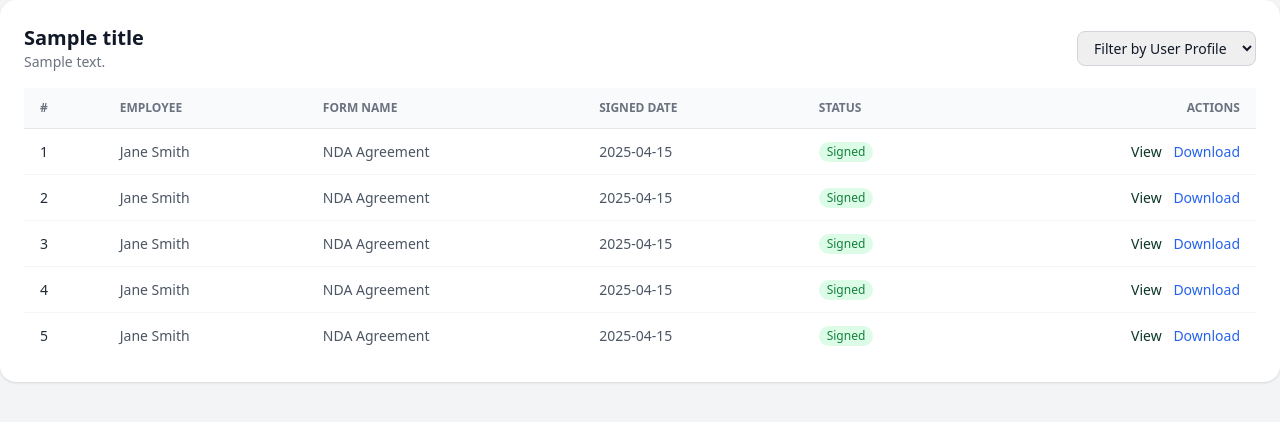
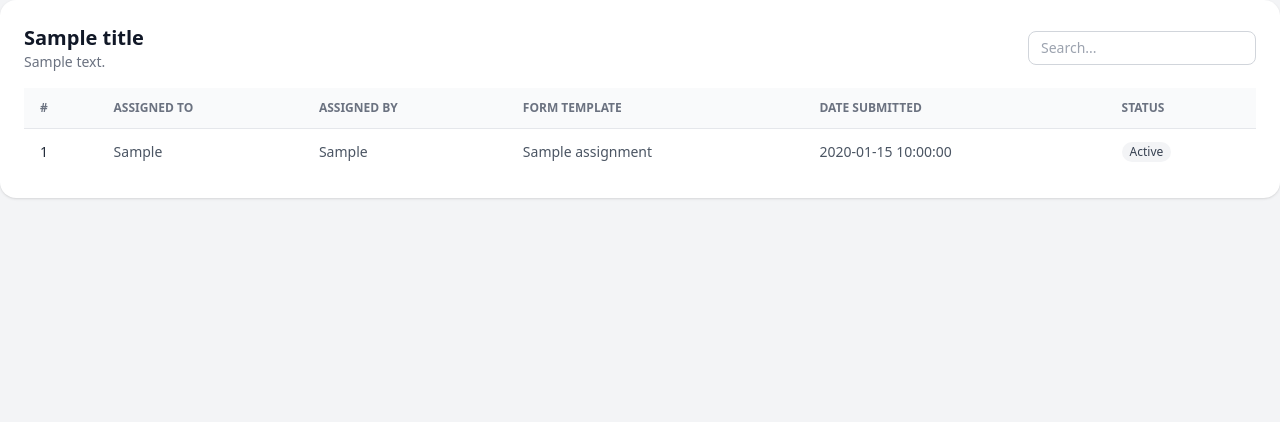
Before and after one commit to VortexWeb-Dev/gi-form-management, a PHP site: template views/archive.php in a window 1280 px wide. Shown: the top 422 px of the page. Run offline with PHP 8.4, Linux system fonts and the light colour scheme; the template is opened without the code that fills it: most values are stand-ins (such as "Sample title", 1, 10 or a date in 2020); some libraries are stand-ins or nearby versions.

Commit message:
Implement db connection for archived forms

```diff
--- a/views/archive.php
+++ b/views/archive.php
@@ -3,15 +3,9 @@
         <div class="flex items-center justify-between mb-4">
             <div>
                 <h2 class="text-xl font-semibold"><?= htmlspecialchars($title ?? 'Archive') ?></h2>
-                <p class="text-sm text-gray-500"><?= htmlspecialchars($description ?? 'Access and manage all completed and signed forms.') ?></p>
+                <p class="text-sm text-gray-500"><?= htmlspecialchars($description ?? 'View all submitted forms') ?></p>
             </div>
-            <select class="border border-gray-300 rounded-lg px-3 py-1.5 text-sm focus:outline-none focus:ring focus:border-[#0c372a]">
-                <option value="">Filter by User Profile</option>
-                <option>HR Department</option>
-                <option>Admin</option>
-                <option>Finance</option>
-                <option>Sales</option>
-            </select>
+            <input id="searchInput" type="text" placeholder="Search..." class="border border-gray-300 rounded-lg px-3 py-1.5 text-sm focus:outline-none focus:ring focus:border-[#0c372a]">
         </div>
 
         <div class="overflow-x-auto">
@@ -19,31 +13,129 @@
                 <thead class="bg-gray-50 border-b text-xs text-gray-500 uppercase">
                     <tr>
                         <th class="px-4 py-3">#</th>
-                        <th class="px-4 py-3">Employee</th>
-                        <th class="px-4 py-3">Form Name</th>
-                        <th class="px-4 py-3">Signed Date</th>
+                        <th class="px-4 py-3">Assigned To</th>
+                        <th class="px-4 py-3">Assigned By</th>
+                        <th class="px-4 py-3">Form Template</th>
+                        <th class="px-4 py-3">Date Submitted</th>
                         <th class="px-4 py-3">Status</th>
-                        <th class="px-4 py-3 text-right">Actions</th>
                     </tr>
                 </thead>
                 <tbody class="divide-y divide-gray-100">
-                    <?php foreach (range(1, 5) as $i): ?>
+                    <?php foreach ($assignments as $index => $assignment): ?>
                         <tr class="hover:bg-gray-50">
-                            <td class="px-4 py-3 font-medium text-gray-800"><?= $i ?></td>
-                            <td class="px-4 py-3">Jane Smith</td>
-                            <td class="px-4 py-3">NDA Agreement</td>
-                            <td class="px-4 py-3">2025-04-15</td>
+                            <td class="px-4 py-3 font-medium text-gray-800"><?= $index + 1 ?></td>
+                            <td class="px-4 py-3"><?= htmlspecialchars($assignment['assigned_to'] ?? 'N/A') ?></td>
+                            <td class="px-4 py-3"><?= htmlspecialchars($assignment['assigned_by'] ?? 'N/A') ?></td>
+                            <td class="px-4 py-3"><?= htmlspecialchars($assignment['template_name'] ?? 'N/A') ?></td>
                             <td class="px-4 py-3">
-                                <span class="inline-block px-2 py-0.5 rounded-full text-xs bg-green-100 text-green-700">Signed</span>
+                                <?= $assignment['submitted_at'] ? $assignment['submitted_at'] : '—' ?>
                             </td>
-                            <td class="px-4 py-3 text-right space-x-2">
-                                <button class="text-[#0c372a] hover:underline text-sm">View</button>
-                                <button class="text-blue-600 hover:underline text-sm">Download</button>
+                            <td class="px-4 py-3">
+                                <?php
+                                $status = strtolower($assignment['status']);
+                                $statusColors = [
+                                    'pending' => ['bg' => 'bg-yellow-100', 'text' => 'text-yellow-700'],
+                                    'submitted' => ['bg' => 'bg-blue-100', 'text' => 'text-blue-700'],
+                                    'approved' => ['bg' => 'bg-green-100', 'text' => 'text-green-700'],
+                                    'rejected' => ['bg' => 'bg-red-100', 'text' => 'text-red-700'],
+                                ];
+                                $color = $statusColors[$status] ?? ['bg' => 'bg-gray-100', 'text' => 'text-gray-700'];
+                                ?>
+                                <span class="inline-block px-2 py-0.5 rounded-full text-xs <?= $color['bg'] ?> <?= $color['text'] ?>">
+                                    <?= ucfirst($status) ?>
+                                </span>
                             </td>
                         </tr>
-                    <?php endforeach ?>
+                    <?php endforeach; ?>
                 </tbody>
             </table>
+
+            <!-- Modal -->
+            <div id="assignmentModal" class="fixed inset-0 z-50 hidden items-center justify-center bg-black bg-opacity-40">
+                <div class="bg-white rounded-2xl shadow-xl w-full max-w-2xl p-6 relative">
+                    <button id="closeModalBtn" class="absolute top-4 right-4 text-gray-500 hover:text-black text-xl">&times;</button>
+                    <h3 class="text-lg font-semibold mb-4">Assignment Details</h3>
+                    <div id="modalContent" class="text-sm text-gray-700 space-y-2">
+                        <!-- Content gets filled via JS -->
+                    </div>
+                </div>
+            </div>
+
+            <script>
+                document.querySelectorAll('.view-btn').forEach(button => {
+                    button.addEventListener('click', () => {
+                        const modal = document.getElementById('assignmentModal');
+                        const content = document.getElementById('modalContent');
+                        content.innerHTML = `
+            <p><strong>Assigned To:</strong> ${button.dataset.to}</p>
+            <p><strong>Assigned By:</strong> ${button.dataset.by}</p>
+            <p><strong>Form Template:</strong> ${button.dataset.form}</p>
+            <p><strong>Date Submitted:</strong> ${button.dataset.date}</p>
+            <p><strong>Status:</strong> ${button.dataset.status}</p>
+        `;
+                        modal.classList.remove('hidden');
+                        modal.classList.add('flex');
+                    });
+                });
+
+                document.getElementById('closeModalBtn').addEventListener('click', () => {
+                    const modal = document.getElementById('assignmentModal');
+                    modal.classList.add('hidden');
+                    modal.classList.remove('flex');
+                });
+
+                window.addEventListener('click', (e) => {
+                    const modal = document.getElementById('assignmentModal');
+                    if (e.target === modal) {
+                        modal.classList.add('hidden');
+                        modal.classList.remove('flex');
+                    }
+                });
+            </script>
+
+            <script>
+                // Modal logic (already present)
+                document.querySelectorAll('.view-btn').forEach(button => {
+                    button.addEventListener('click', () => {
+                        const modal = document.getElementById('assignmentModal');
+                        const content = document.getElementById('modalContent');
+                        content.innerHTML = `
+                <p><strong>Assigned To:</strong> ${button.dataset.to}</p>
+                <p><strong>Assigned By:</strong> ${button.dataset.by}</p>
+                <p><strong>Form Template:</strong> ${button.dataset.form}</p>
+                <p><strong>Date Submitted:</strong> ${button.dataset.date}</p>
+                <p><strong>Status:</strong> ${button.dataset.status}</p>
+            `;
+                        modal.classList.remove('hidden');
+                        modal.classList.add('flex');
+                    });
+                });
+
+                document.getElementById('closeModalBtn').addEventListener('click', () => {
+                    document.getElementById('assignmentModal').classList.add('hidden');
+                    document.getElementById('assignmentModal').classList.remove('flex');
+                });
+
+                window.addEventListener('click', (e) => {
+                    const modal = document.getElementById('assignmentModal');
+                    if (e.target === modal) {
+                        modal.classList.add('hidden');
+                        modal.classList.remove('flex');
+                    }
+                });
+
+                document.getElementById('searchInput').addEventListener('input', function() {
+                    const filter = this.value.toLowerCase();
+                    const rows = document.querySelectorAll('tbody tr');
+
+                    rows.forEach(row => {
+                        const text = row.textContent.toLowerCase();
+                        row.style.display = text.includes(filter) ? '' : 'none';
+                    });
+                });
+            </script>
+
+
         </div>
     </div>
 </section>
```
Also changed, not shown: controllers/ArchiveController.php (+31 -1 lines).
